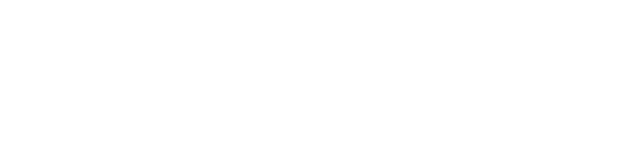
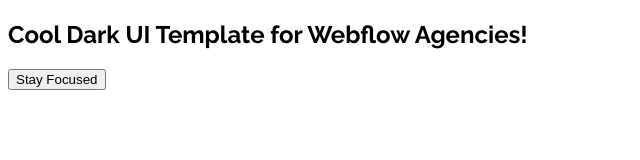
Before and after one commit to omarfaruk-dotcom/Assignment-01, a plain HTML site: page index.html in a window 1280 px wide. Shown: the whole page, without its empty margins (0-640 px from the left). Drawn offline with Linux system fonts and the light colour scheme.

Commit message:
font added

```diff
--- a/index.html
+++ b/index.html
@@ -1,11 +1,35 @@
 <!DOCTYPE html>
 <html lang="en">
+
 <head>
     <meta charset="UTF-8">
     <meta name="viewport" content="width=device-width, initial-scale=1.0">
     <title>This is my first repo</title>
+    <link rel="preconnect" href="https://fonts.googleapis.com">
+    <link rel="preconnect" href="https://fonts.gstatic.com" crossorigin>
+    <link href="https://fonts.googleapis.com/css2?family=Raleway:ital,wght@0,100..900;1,100..900&display=swap"
+        rel="stylesheet">
+
+    <style>
+        .raleway-normal-100 {
+            font-family: "Raleway", sans-serif;
+            font-optical-sizing: auto;
+            font-weight: 600;
+            font-style: normal;
+        }
+    </style>
+
+
 </head>
-<body>
 
+<body class="raleway-normal-100">
+    <header>
+        <nav></nav>
+        <section>
+            <h1>Cool Dark UI Template for Webflow Agencies!</h1>
+            <button type="button">Stay Focused</button>
+        </section>
+    </header>
 </body>
+
 </html>
```
Also changed, not shown: icons/Hero-bg.png (added), icons/avatar.png (added), icons/icon-star.png (added), icons/wc-big.png (added), icons/wc-mini.png (added).
